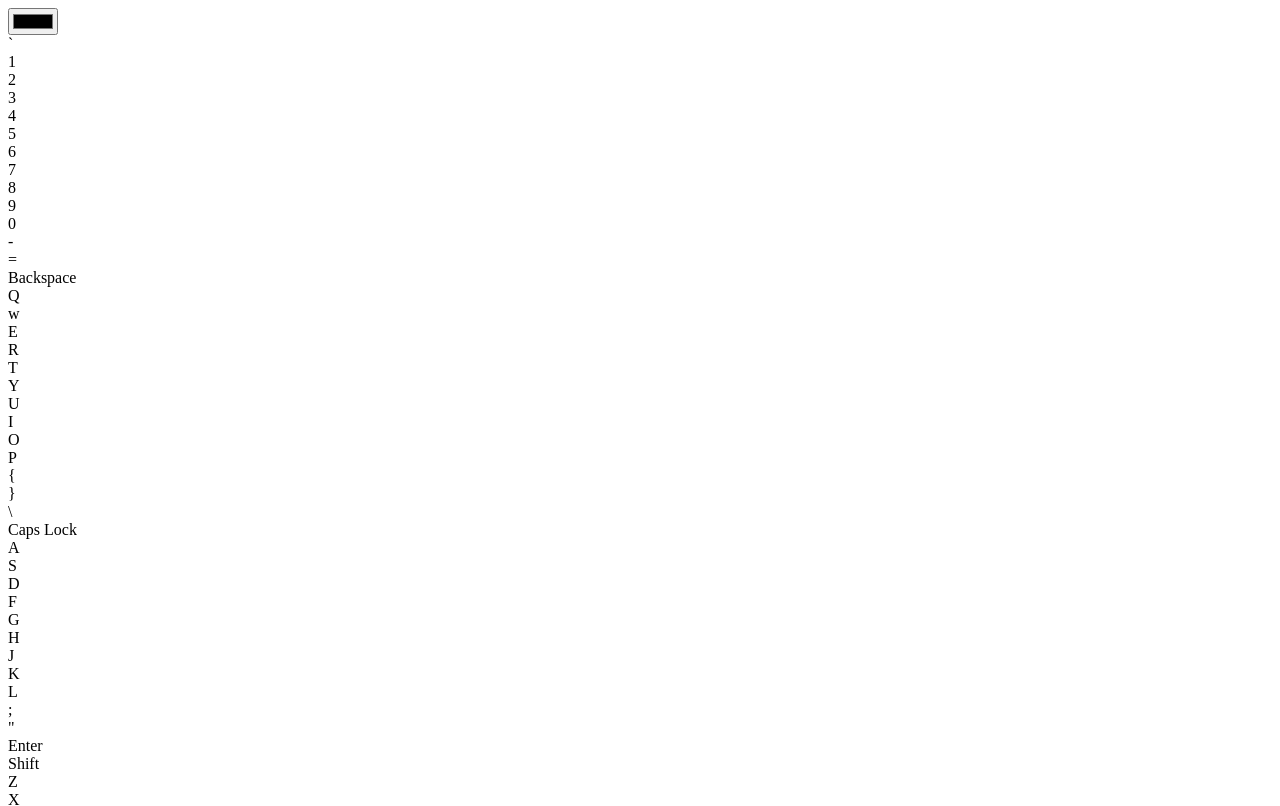
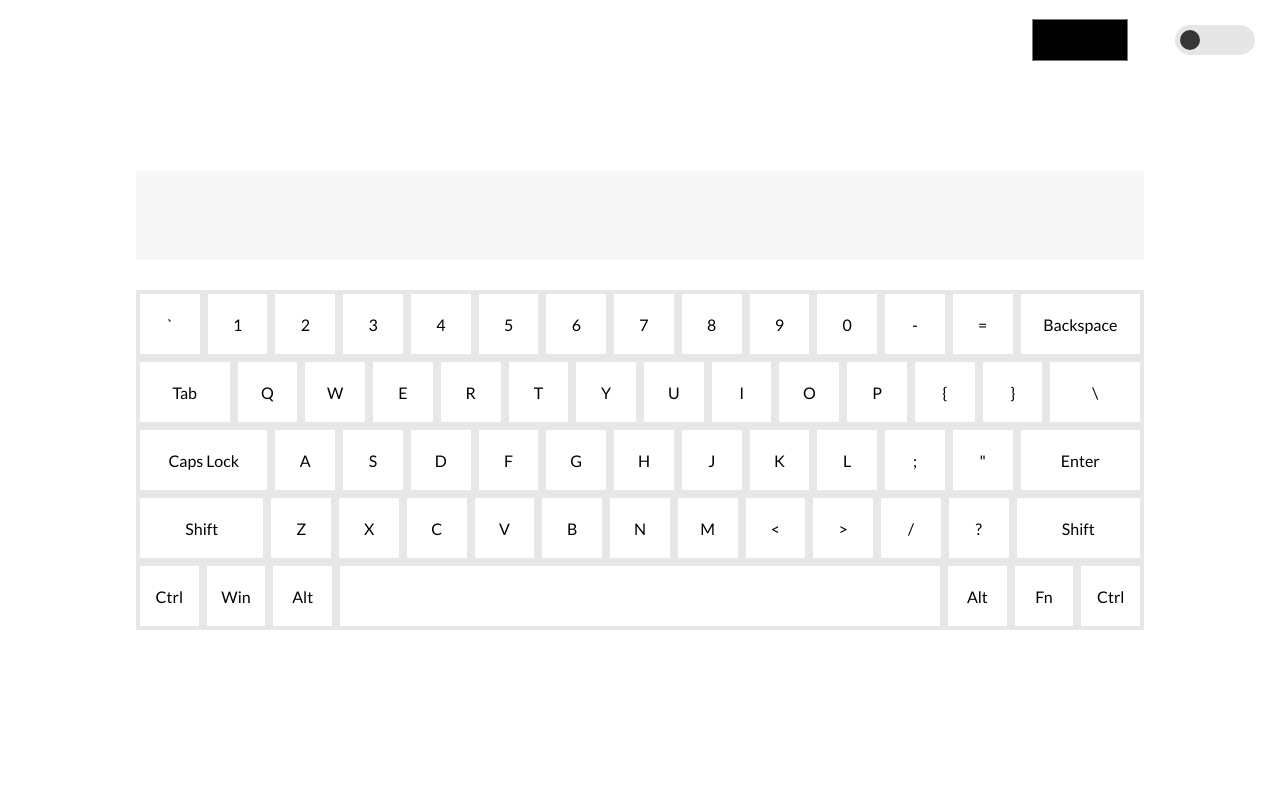
Before and after one commit to alexmiziuk/virtual-keyboard, a website: page index.html in a window 1280 px wide. Shown: the top 806 px of the page. Drawn offline with Linux system fonts and the light colour scheme.

Commit message:
feat: add code to css

```diff
--- a/index.html
+++ b/index.html
@@ -1,22 +1,26 @@
 <!DOCTYPE html>
 <html lang="en">
+
 <head>
 	<meta charset="UTF-8">
 	<meta http-equiv="X-UA-Compatible" content="IE=edge">
 	<meta name="viewport" content="width=device-width, initial-scale=1.0">
 	<link rel="stylesheet" href="style.css">
 	<title>Keyboard</title>
-	</head>
-<body>
+</head>
+
+<body class="">
 	<div class="container">
 		<div class="night_mode">
 			<div class="toggle_circle"></div>
-			<div class="change_light_color">
-				<div class="colors">
-					<input type="color" class="colors_input">
-				</div>
+		</div>
+
+		<div class="change_light_color">
+			<div class="colors">
+				<input type="color" class="colors_input">
 			</div>
 		</div>
+
 		<div class="keyboard_wrapp">
 			<div class="keyboard_lights"></div>
 			<div class="keyboard_keys">
@@ -37,9 +41,9 @@
 					<div class="keys backspace_key">Backspace</div>
 				</div>
 				<div class="row">
-					<div class="keys tab_key"></div>
+					<div class="keys tab_key">Tab</div>
 					<div class="keys">Q</div>
-					<div class="keys">w</div>
+					<div class="keys">W</div>
 					<div class="keys">E</div>
 					<div class="keys">R</div>
 					<div class="keys">T</div>
@@ -53,7 +57,7 @@
 					<div class="keys slash_key">\</div>
 				</div>
 				<div class="row">
-					<div class="keys capc_lock_key">Caps Lock</div>
+					<div class="keys caps_lock_key">Caps Lock</div>
 					<div class="keys">A</div>
 					<div class="keys">S</div>
 					<div class="keys">D</div>
@@ -65,10 +69,10 @@
 					<div class="keys">L</div>
 					<div class="keys">;</div>
 					<div class="keys">"</div>
-					<div class="keys emter_key">Enter</div>
+					<div class="keys enter_key">Enter</div>
 				</div>
 				<div class="row">
-					<div class="keys shifr_left">Shift</div>
+					<div class="keys shift_key  shifr_left">Shift</div>
 					<div class="keys">Z</div>
 					<div class="keys">X</div>
 					<div class="keys">C</div>
@@ -76,7 +80,7 @@
 					<div class="keys">B</div>
 					<div class="keys">N</div>
 					<div class="keys">M</div>
-					<div class="keys"><</div>
+					<div class="keys">&lt</div>
 					<div class="keys">></div>
 					<div class="keys">/</div>
 					<div class="keys">?</div>
@@ -97,4 +101,5 @@
 	</div>
 	<script src="script.js"></script>
 </body>
+
 </html>
--- a/style.scss
+++ b/style.scss
@@ -0,0 +1,202 @@
+@import url("https://fonts.googleapis.com/css2?family=Lato:wght@100;300;400;700&display=swap");
+* {
+	margin: 0;
+	padding: 0;
+	box-sizing: border-box;
+}
+
+body {
+	font-family: "Lato", sans-serif;
+	transition: 0.2s;
+}
+
+.container {
+	display: flex;
+	justify-content: center;
+	align-items: center;
+	height: 100vh;
+	flex-direction: column;
+	margin: 0 10px;
+}
+
+.keyboard_wrapp {
+	max-width: 1008px;
+	width: 100%;
+	background-color: #e7e7e7;
+	overflow: hidden;
+	position: relative;
+	overflow: hidden;
+	order: 2;
+}
+.row {
+	display: flex;
+}
+
+.keys {
+	width: 60px;
+	height: 60px;
+	background-color: #fff;
+	display: flex;
+	justify-content: center;
+	align-items: center;
+	margin: 4px;
+	transition: 0.2s;
+	z-index: 5;
+}
+
+.backspace_key {
+	width: 120px;
+}
+
+.tab_key {
+	width: 90px;
+}
+
+.slash_key {
+	width: 90px;
+}
+
+.caps_lock_key {
+	width: 128px;
+}
+
+.enter_key {
+	width: 120px;
+}
+
+.shift_key {
+	width: 124px;
+}
+
+.space_key {
+	max-width: 600px;
+	width: 100%;
+}
+
+.text {
+	max-width: 1008px;
+	width: 100%;
+	height: 90px;
+	margin-bottom: 30px;
+	border: none;
+	outline: none;
+	font-size: 26px;
+	background-color: #f7f7f7;
+	padding-left: 10px;
+	transition: 0.2s;
+}
+
+.keys.active {
+	background-color: #333;
+	color: #fff;
+}
+
+.keys.remove {
+	animation: keys_animation 0.5s forwards;
+}
+
+@keyframes keys_animation {
+	0% {
+		background-color: #333;
+		color: #fff;
+	}
+	100% {
+		background-color: #fff;
+		color: #000;
+	}
+}
+
+body.active {
+	background-color: rgb(54, 54, 54);
+}
+.night_mode {
+	width: 80px;
+	height: 30px;
+	background-color: #e6e6e6;
+	position: absolute;
+	right: 25px;
+	top: 25px;
+	border-radius: 50px;
+	display: flex;
+	align-items: center;
+	cursor: pointer;
+	transition: 0.2s;
+}
+
+.night_mode.active {
+	background-color: #222222;
+}
+
+.toggle_circle {
+	width: 20px;
+	height: 20px;
+	background-color: rgb(54, 54, 54);
+	border-radius: 50px;
+	margin: 0 5px;
+	position: absolute;
+	left: 0;
+	transition: 0.2s;
+}
+
+.toggle_circle.active {
+	left: 60%;
+	background-color: #fff;
+}
+
+.keyboard_wrapp.active {
+	background-color: #585858;
+}
+
+.keys.keys_night {
+	background-color: #3c3c3c;
+	color: #fff;
+}
+
+.text.active {
+	background-color: #2b2b2b;
+}
+
+.keys.keys_night.active {
+	background-color: #fff;
+	color: #333;
+}
+
+.keys.keys_night.remove {
+	animation: keys_night_animation 0.5 forwards;
+}
+
+@keyframes keys_night_animation {
+	0% {
+		background-color: #fff;
+		color: #000;
+	}
+	100% {
+		background-color: #f7f7f7;
+		color: #fff;
+	}
+}
+
+.change_light_color {
+	width: 100px;
+	height: 50px;
+	position: absolute;
+	right: 150px;
+	top: 15px;
+	display: flex;
+	justify-content: center;
+	align-items: center;
+}
+
+.colors_input {
+	width: 100px;
+	height: 50px;
+	border: none;
+	outline: none;
+	background-color: transparent;
+}
+
+.keyboard_lights {
+	position: absolute;
+	width: 100%;
+	height: 100%;
+}
```
Also changed, not shown: style.css, 1 other file.
